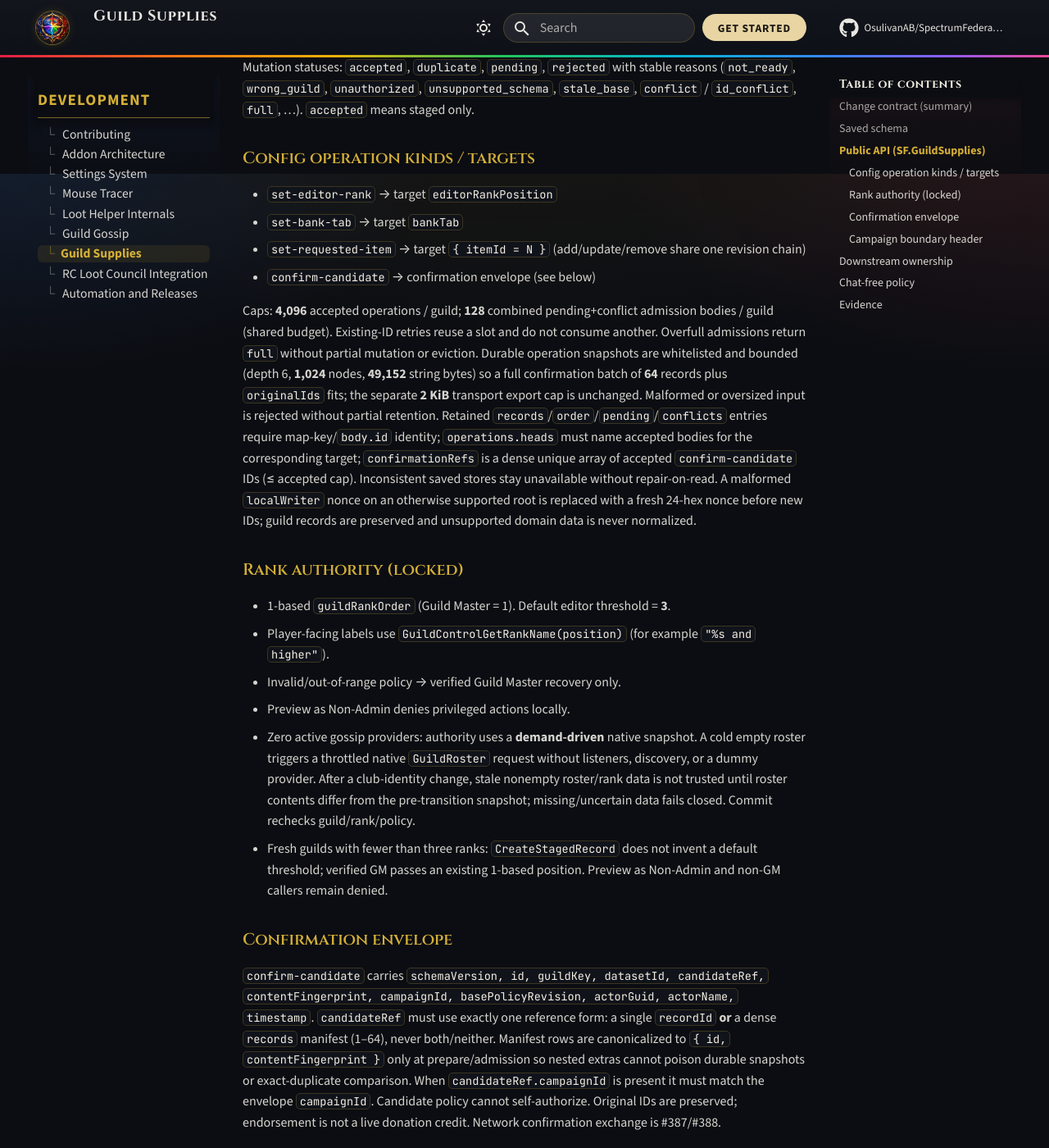
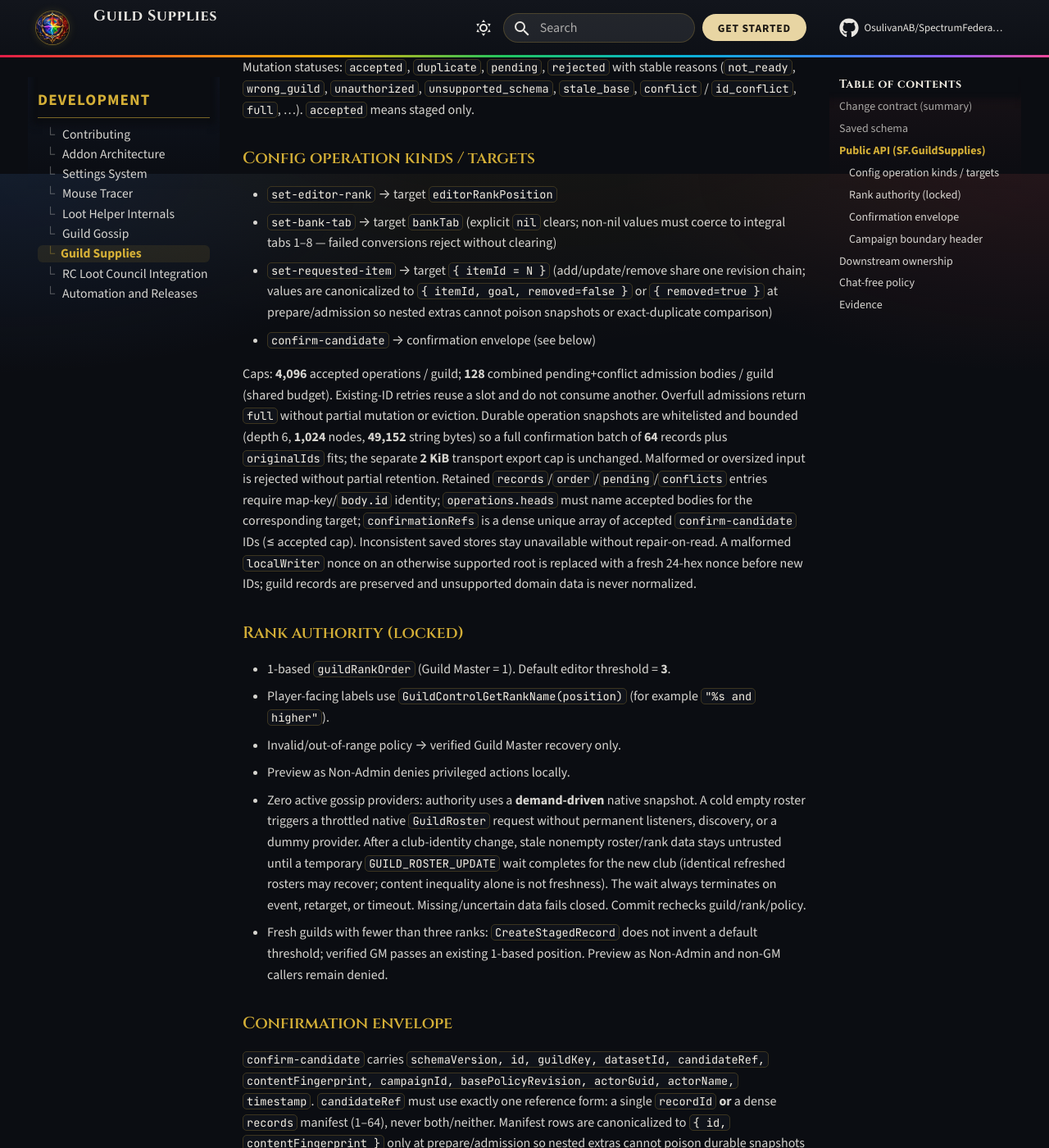
Before and after one commit to OsulivanAB/SpectrumFederation, an MkDocs documentation site: the page built from docs/development/guild-supplies/index.md, in a window 1280 px wide and 1400 px high, scrolled down 2588 px. Shown: the whole window at 82% size. Built offline with MkDocs 1.6.1 and Material for MkDocs 9.7.7, drawn with Linux system fonts in a browser that asks for light colours; comment, search, counter and statistics services are not loaded.

Commit message:
Repair item canonicalization, roster wait, bank-tab coerce, and main CI on PR #392.
Normalize requested-item values at prepare/admission; replace fingerprint roster
freshness with a temporary GUILD_ROSTER_UPDATE wait; reject failed bank-tab
conversions without clearing; wire guild suites into pr-main-validation.

Co-authored-by: Anthony <OsulivanAB@users.noreply.github.com>

```diff
--- a/docs/development/guild-supplies/index.md
+++ b/docs/development/guild-supplies/index.md
@@ -70,8 +70,8 @@ Mutation statuses: `accepted`, `duplicate`, `pending`, `rejected` with stable re
 ### Config operation kinds / targets
 
 - `set-editor-rank` → target `editorRankPosition`
-- `set-bank-tab` → target `bankTab`
-- `set-requested-item` → target `{ itemId = N }` (add/update/remove share one revision chain)
+- `set-bank-tab` → target `bankTab` (explicit `nil` clears; non-nil values must coerce to integral tabs 1–8 — failed conversions reject without clearing)
+- `set-requested-item` → target `{ itemId = N }` (add/update/remove share one revision chain; values are canonicalized to `{ itemId, goal, removed=false }` or `{ removed=true }` at prepare/admission so nested extras cannot poison snapshots or exact-duplicate comparison)
 - `confirm-candidate` → confirmation envelope (see below)
 
 Caps: **4,096** accepted operations / guild; **128** combined pending+conflict admission bodies / guild (shared budget). Existing-ID retries reuse a slot and do not consume another. Overfull admissions return `full` without partial mutation or eviction. Durable operation snapshots are whitelisted and bounded (depth 6, **1,024** nodes, **49,152** string bytes) so a full confirmation batch of **64** records plus `originalIds` fits; the separate **2 KiB** transport export cap is unchanged. Malformed or oversized input is rejected without partial retention. Retained `records`/`order`/`pending`/`conflicts` entries require map-key/`body.id` identity; `operations.heads` must name accepted bodies for the corresponding target; `confirmationRefs` is a dense unique array of accepted `confirm-candidate` IDs (≤ accepted cap). Inconsistent saved stores stay unavailable without repair-on-read. A malformed `localWriter` nonce on an otherwise supported root is replaced with a fresh 24-hex nonce before new IDs; guild records are preserved and unsupported domain data is never normalized.
@@ -82,7 +82,7 @@ Caps: **4,096** accepted operations / guild; **128** combined pending+conflict a
 - Player-facing labels use `GuildControlGetRankName(position)` (for example `"%s and higher"`).
 - Invalid/out-of-range policy → verified Guild Master recovery only.
 - Preview as Non-Admin denies privileged actions locally.
-- Zero active gossip providers: authority uses a **demand-driven** native snapshot. A cold empty roster triggers a throttled native `GuildRoster` request without listeners, discovery, or a dummy provider. After a club-identity change, stale nonempty roster/rank data is not trusted until roster contents differ from the pre-transition snapshot; missing/uncertain data fails closed. Commit rechecks guild/rank/policy.
+- Zero active gossip providers: authority uses a **demand-driven** native snapshot. A cold empty roster triggers a throttled native `GuildRoster` request without permanent listeners, discovery, or a dummy provider. After a club-identity change, stale nonempty roster/rank data stays untrusted until a temporary `GUILD_ROSTER_UPDATE` wait completes for the new club (identical refreshed rosters may recover; content inequality alone is not freshness). The wait always terminates on event, retarget, or timeout. Missing/uncertain data fails closed. Commit rechecks guild/rank/policy.
 - Fresh guilds with fewer than three ranks: `CreateStagedRecord` does not invent a default threshold; verified GM passes an existing 1-based position. Preview as Non-Admin and non-GM callers remain denied.
 
 ### Confirmation envelope
```
Also changed, not shown: SpectrumFederation/modules/GuildSupplies/AGENTS.md (+1 -1 lines), 4 other files.
